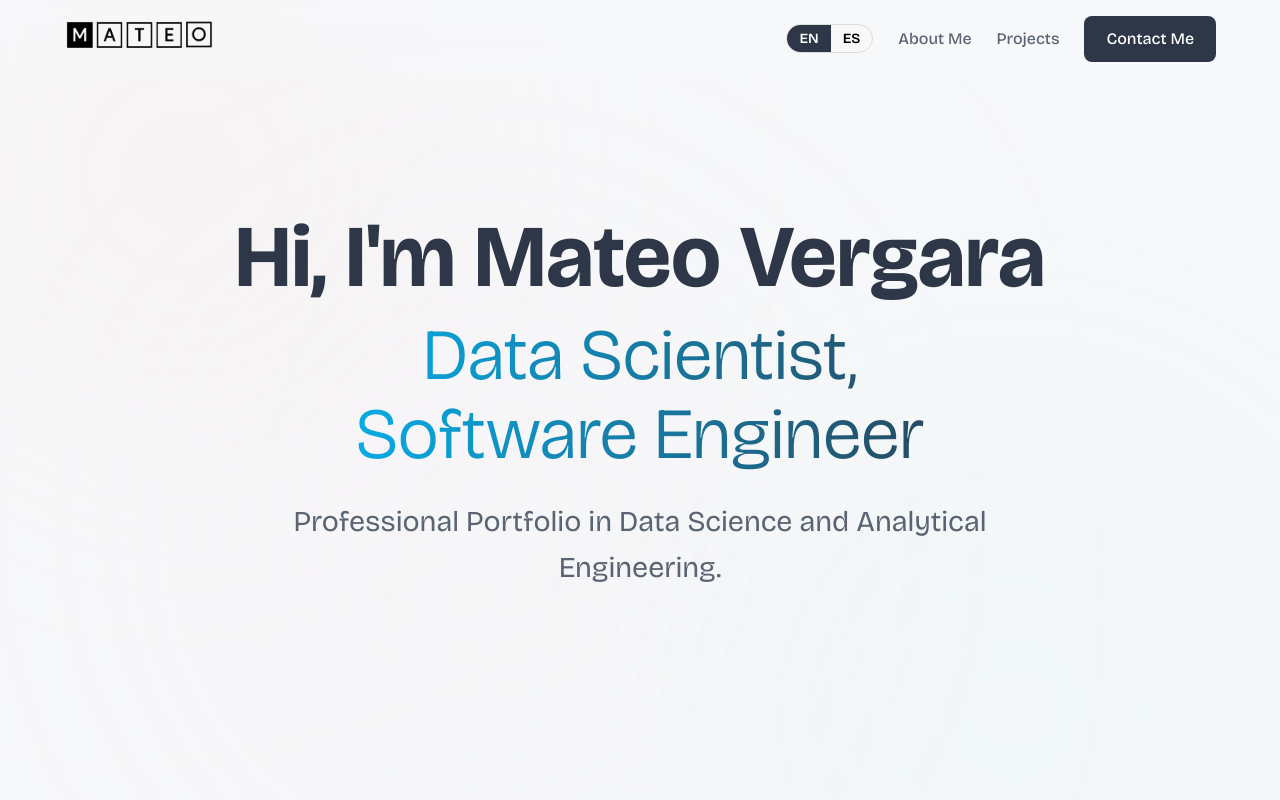
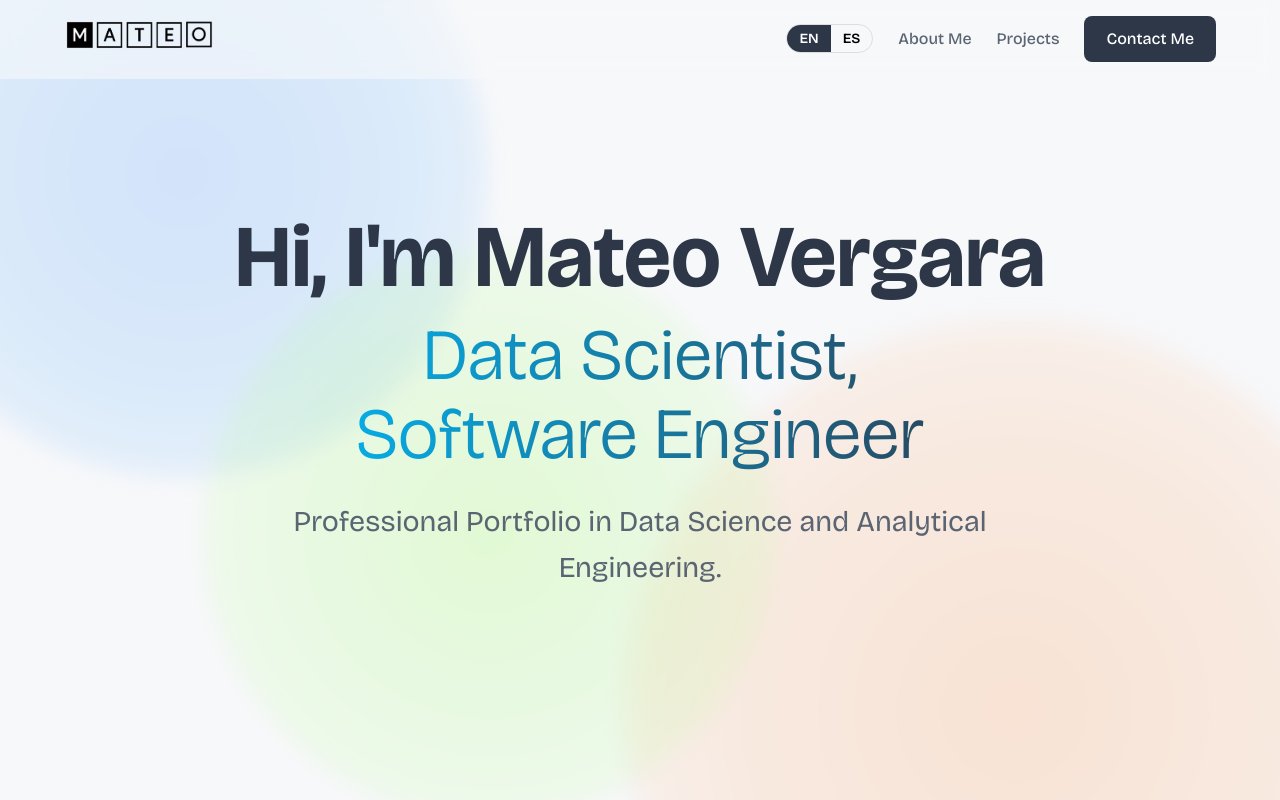
Before and after one commit to MateoVR13/MateoVR13.github.io, a plain HTML site: page index.html in a window 1280 px wide. Shown: the top 800 px of the page. Drawn offline with nearby package versions, Linux system fonts and the light colour scheme.

Commit message:
Changed Aurora Effect

```diff
--- a/css/styles.css
+++ b/css/styles.css
@@ -35,31 +35,32 @@ body {
 .aurora-orb {
     position: absolute;
     border-radius: 50%;
-    filter: blur(120px);
+    filter: blur(10px);
     will-change: transform;
     opacity: 0.15;
 }
 
 .aurora-orb-1 {
   width: 550px; height: 550px;
-  background: radial-gradient(circle, rgba(255,179,186,0.6) 0%, rgba(255,223,186,0.4) 60%);
+  background: radial-gradient(circle, #0066ff 0%, #3399ff 50%, #99ccff 80%);
   top: -15%; left: -10%;
   animation: moveOrb 25s infinite alternate;
 }
 
 .aurora-orb-2 {
   width: 600px; height: 600px;
-  background: radial-gradient(circle, rgba(186,225,255,0.6) 0%, rgba(186,255,201,0.4) 60%);
+  background: radial-gradient(circle, #ff6600 0%, #ff944d 50%, #ffd1b3 80%);
   bottom: -20%; right: 5%;
   animation: moveOrb 30s infinite alternate-reverse;
 }
 
 .aurora-orb-3 {
   width: 500px; height: 500px;
-  background: radial-gradient(circle, rgba(255,255,186,0.6) 0%, rgba(255,186,255,0.4) 60%);
+  background: radial-gradient(circle, #66ff00 0%, #99ff66 50%, #ccffb3 80%);
   bottom: 5%; left: 15%;
   animation: moveOrb 20s infinite alternate;
 }
+
 
 @keyframes moveOrb {
     from { transform: translate(0, 0) rotate(0deg) scale(1); }
```
